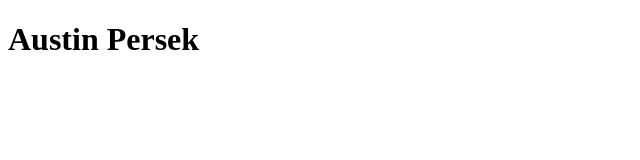
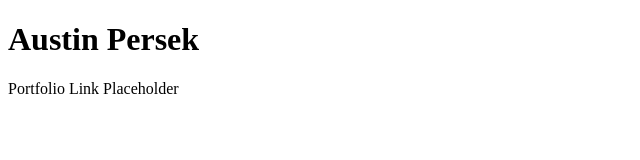
Before and after one commit to apersek/apersek-dev.github.io, a plain HTML site: page index.html in a window 1280 px wide. Shown: the whole page, without its empty margins (0-640 px from the left). Drawn offline with Linux system fonts and the light colour scheme.

Commit message:
created landing page

```diff
--- a/index.html
+++ b/index.html
@@ -1,3 +1,11 @@
 <!DOCTYPE html>
-
-<h1>Austin Persek</h1>
+<html lang="en">
+  <head>
+    <meta charset="utf-8">
+    <title>APERSEK</title>
+  </head>
+  <body>
+    <h1>Austin Persek</h1>
+    <p>Portfolio Link Placeholder</p>
+  </body>
+</html>
```
